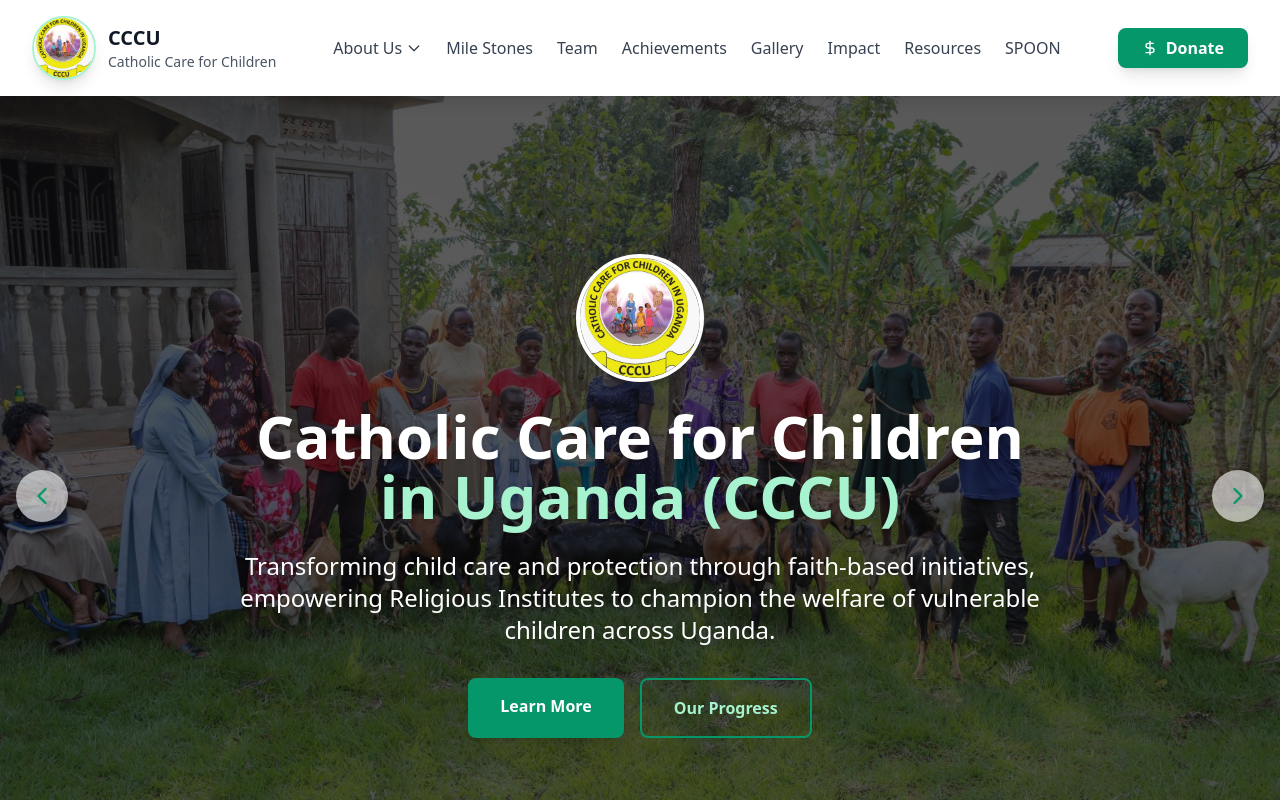
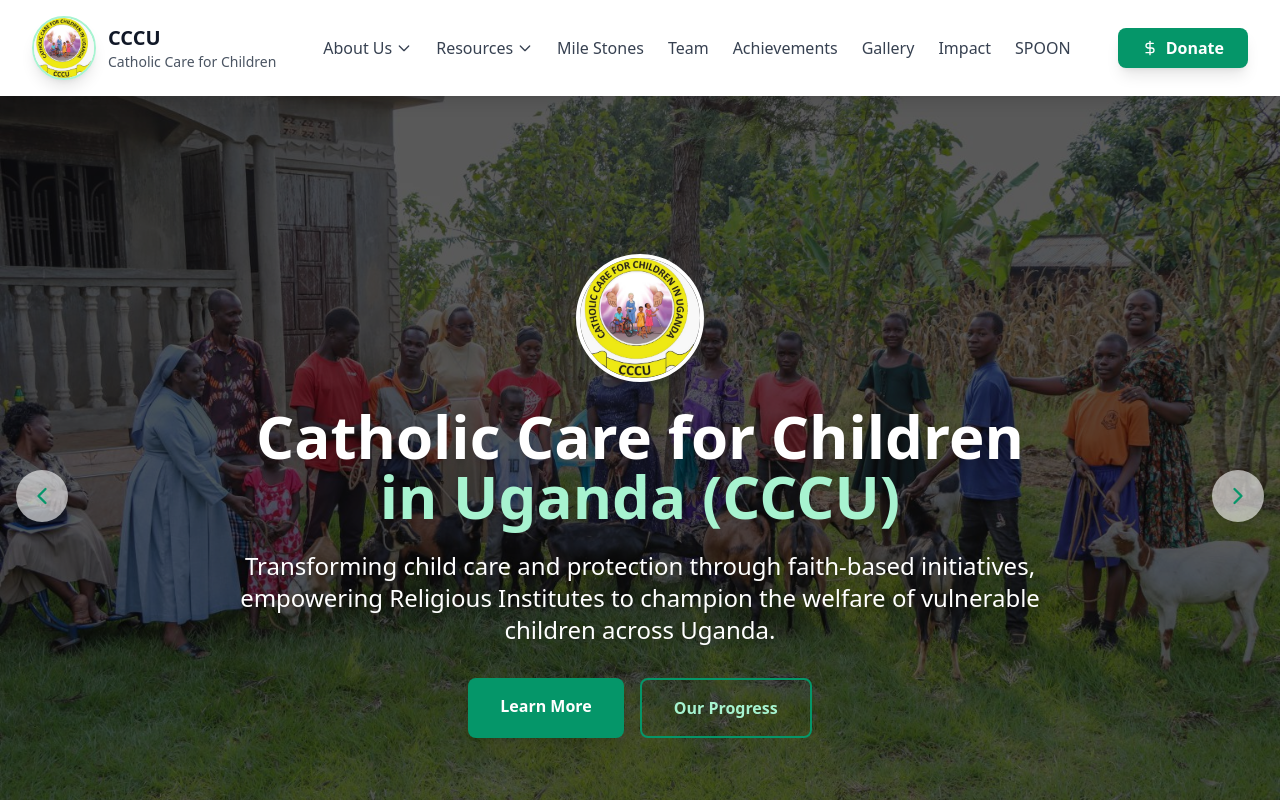
Before and after one commit to ClaraOdo/CCCU-website, a React (Vite) app: page / in a window 1280 px wide. Shown: the top 800 px of the page. Built offline with nearby package versions, Linux system fonts and the light colour scheme.

Commit message:
made resourcse a link to accomodate policy documents and newsletter

```diff
--- a/src/components/Header.tsx
+++ b/src/components/Header.tsx
@@ -5,6 +5,8 @@
   const [isMenuOpen, setIsMenuOpen] = useState(false);
   const [aboutDropdown, setAboutDropdown] = useState(false);
   const [mobileAboutOpen, setMobileAboutOpen] = useState(false);
+  const [resourcesDropdown, setResourcesDropdown] = useState(false);
+  const [mobileResourcesOpen, setMobileResourcesOpen] = useState(false);
 
   const navItems = [
     // { name: 'About Us', href: '#about' },
@@ -14,7 +16,7 @@
     { name: 'Achievements', href: '#achievements' },
     { name: 'Gallery', href: '#gallery' },
     { name: 'Impact', href: '#impact' },
-    { name: 'Resources', href: '#resources' },
+    // { name: 'Resources', href: '#resources' }, // Remove this line
     { name: 'SPOON', href: '#spoon' },
   ];
 
@@ -25,6 +27,11 @@
     { name: 'History', href: '#history' },
     { name: 'Our Partners', href: '#partners' },
     { name: 'Contact Us', href: '#contact' },
+  ];
+
+  const resourcesLinks = [
+    { name: 'Newsletter', href: '#newsletter' },
+    { name: 'Policy Documents', href: '#resources' },
   ];
 
   return (
@@ -59,6 +66,31 @@
               {aboutDropdown && (
                 <div className="absolute left-0 w-56 bg-white rounded-lg shadow-lg py-2 z-50">
                   {aboutLinks.map((link) => (
+                    <a
+                      key={link.name}
+                      href={link.href}
+                      className="block px-4 py-2 text-gray-700 hover:text-emerald-600 transition-colors duration-200 font-medium hover:bg-emerald-50 bg-white"
+                    >
+                      {link.name}
+                    </a>
+                  ))}
+                </div>
+              )}
+            </div>
+            {/* Resources Dropdown */}
+            <div className="relative group" onMouseEnter={() => setResourcesDropdown(true)} onMouseLeave={() => setResourcesDropdown(false)}>
+              <button
+                className="text-gray-700 hover:text-emerald-600 transition-colors duration-200 font-medium focus:outline-none flex items-center gap-1"
+                aria-haspopup="true"
+                aria-expanded={resourcesDropdown}
+                type="button"
+              >
+                Resources
+                <svg className="w-4 h-4" fill="none" stroke="currentColor" strokeWidth="2" viewBox="0 0 24 24"><path strokeLinecap="round" strokeLinejoin="round" d="M19 9l-7 7-7-7" /></svg>
+              </button>
+              {resourcesDropdown && (
+                <div className="absolute left-0 w-56 bg-white rounded-lg shadow-lg py-2 z-50">
+                  {resourcesLinks.map((link) => (
                     <a
                       key={link.name}
                       href={link.href}
@@ -133,7 +165,34 @@
                   </div>
                 )}
               </div>
-
+              {/* Resources Section */}
+              <div className="border-b border-gray-200 pb-4">
+                <button
+                  onClick={() => setMobileResourcesOpen(!mobileResourcesOpen)}
+                  className="flex items-center justify-between w-full text-gray-900 font-semibold mb-2 hover:text-emerald-600 transition-colors duration-200"
+                >
+                  <span>Resources</span>
+                  {mobileResourcesOpen ? (
+                    <ChevronDown className="h-4 w-4" />
+                  ) : (
+                    <ChevronRight className="h-4 w-4" />
+                  )}
+                </button>
+                {mobileResourcesOpen && (
+                  <div className="flex flex-col space-y-2 ml-4">
+                    {resourcesLinks.map((link) => (
+                      <a
+                        key={link.name}
+                        href={link.href}
+                        className="text-gray-700 hover:text-emerald-600 transition-colors duration-200 font-medium"
+                        onClick={() => setIsMenuOpen(false)}
+                      >
+                        {link.name}
+                      </a>
+                    ))}
+                  </div>
+                )}
+              </div>
               {/* Other nav items */}
               {navItems.map((item) => (
                 <a
```
